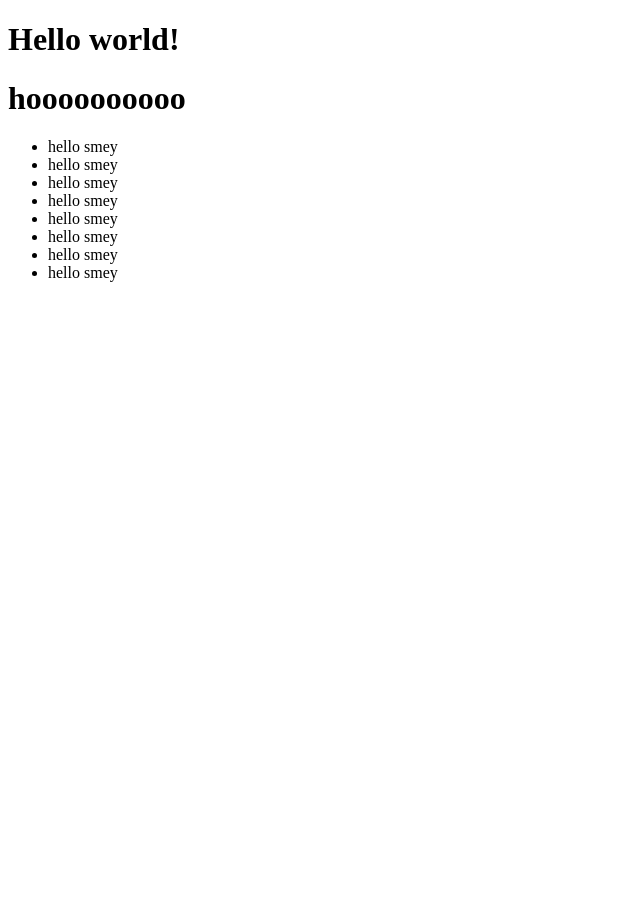
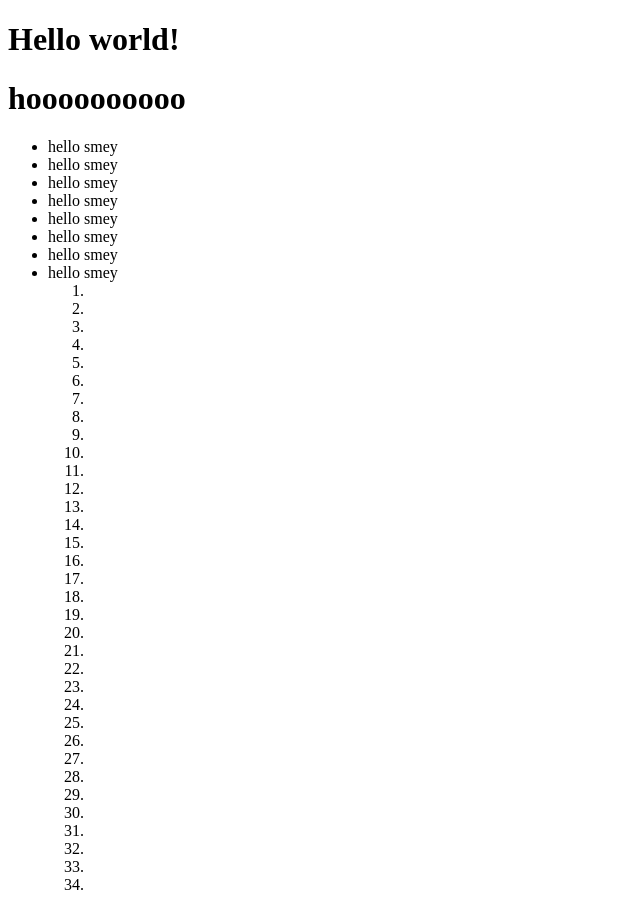
Before and after one commit to Narith-hen/demo-project-by-yourself, a plain HTML site: page index.html in a window 1280 px wide. Shown: the whole page, without its empty margins (0-640 px from the left). Before the commit the page ends 800 px from the top, so only its background shows below. Drawn offline with Linux system fonts and the light colour scheme.

Commit message:
oland li

```diff
--- a/index.html
+++ b/index.html
@@ -17,6 +17,42 @@
         <li>hello smey</li>
         <li>hello smey</li>
         <li>hello smey</li>
+        <ol>
+            <li></li>
+            <li></li>
+            <li></li>
+            <li></li>
+            <li></li>
+            <li></li>
+            <li></li>
+            <li></li>
+            <li></li>
+            <li></li>
+            <li></li>
+            <li></li>
+            <li></li>
+            <li></li>
+            <li></li>
+            <li></li>
+            <li></li>
+            <li></li>
+            <li></li>
+            <li></li>
+            <li></li>
+            <li></li>
+            <li></li>
+            <li></li>
+            <li></li>
+            <li></li>
+            <li></li>
+            <li></li>
+            <li></li>
+            <li></li>
+            <li></li>
+            <li></li>
+            <li></li>
+            <li></li>
+        </ol>
     </ul>
 </body>
 </html>
```
